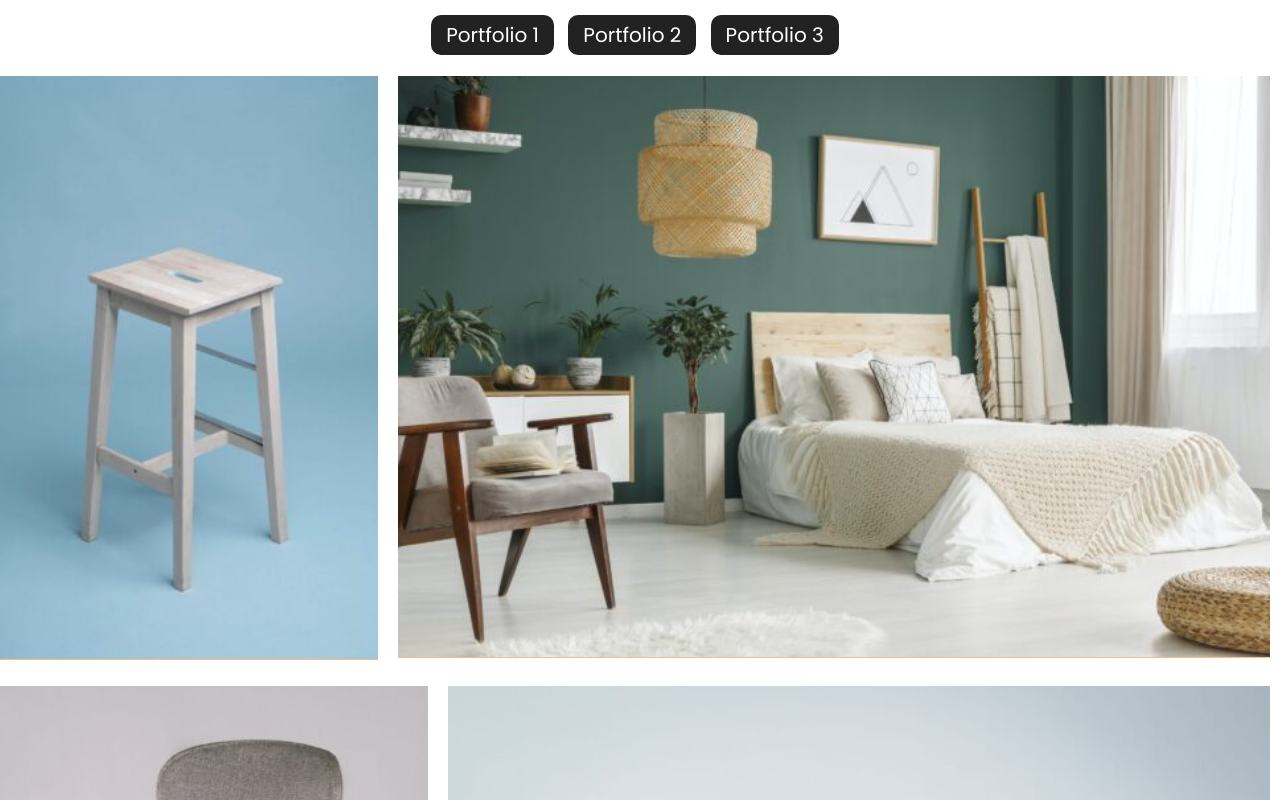
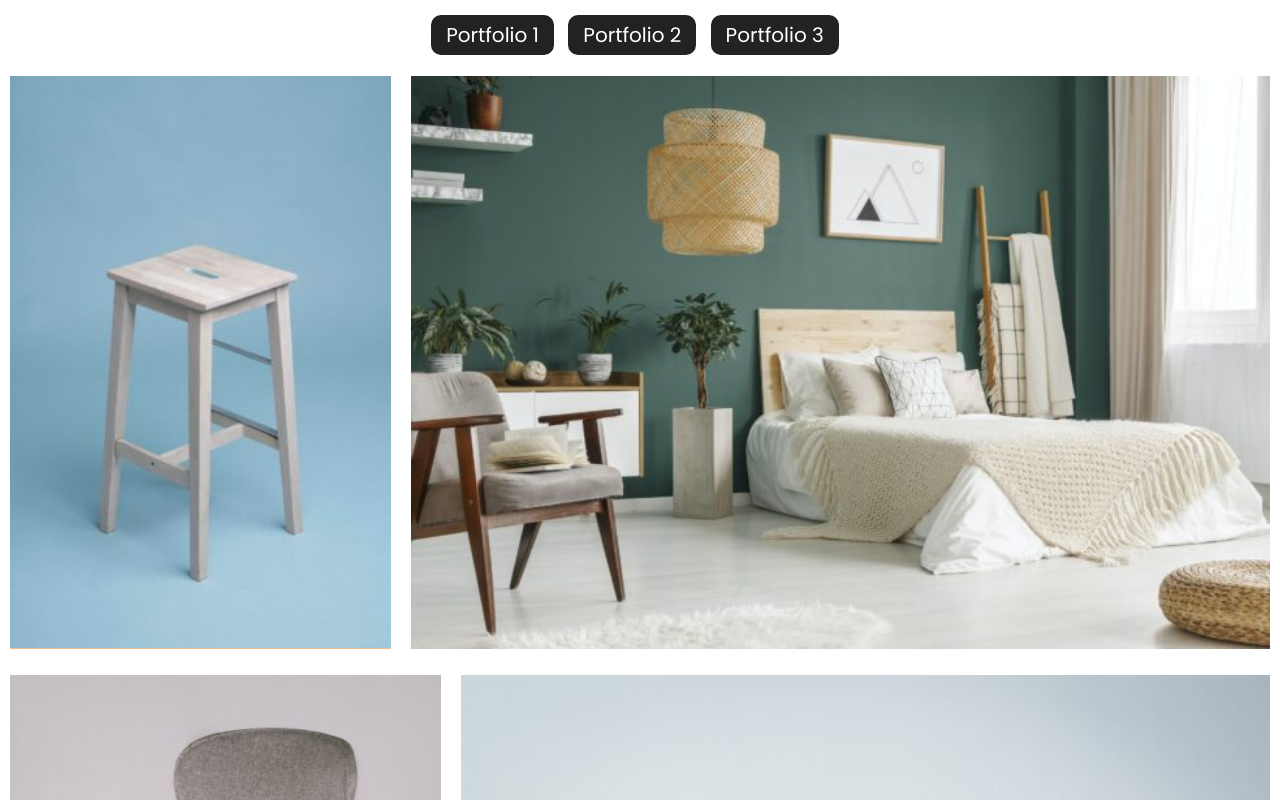
Before and after one commit to aziz-tamim/portfolio-section, a website: page index.html in a window 1280 px wide. Shown: the top 800 px of the page. Drawn offline with nearby package versions, Linux system fonts and the light colour scheme; files that its build step writes are made by us from their sources.

Commit message:
update file

```diff
--- a/assets/sass/components/portfolio1.scss
+++ b/assets/sass/components/portfolio1.scss
@@ -1,4 +1,5 @@
 .portfolio1 {
+     padding-left: 20px;
     .portfolio__item {
         position: relative;
         img {
```
Also changed, not shown: portfolio3.html (+1 -1 lines).
